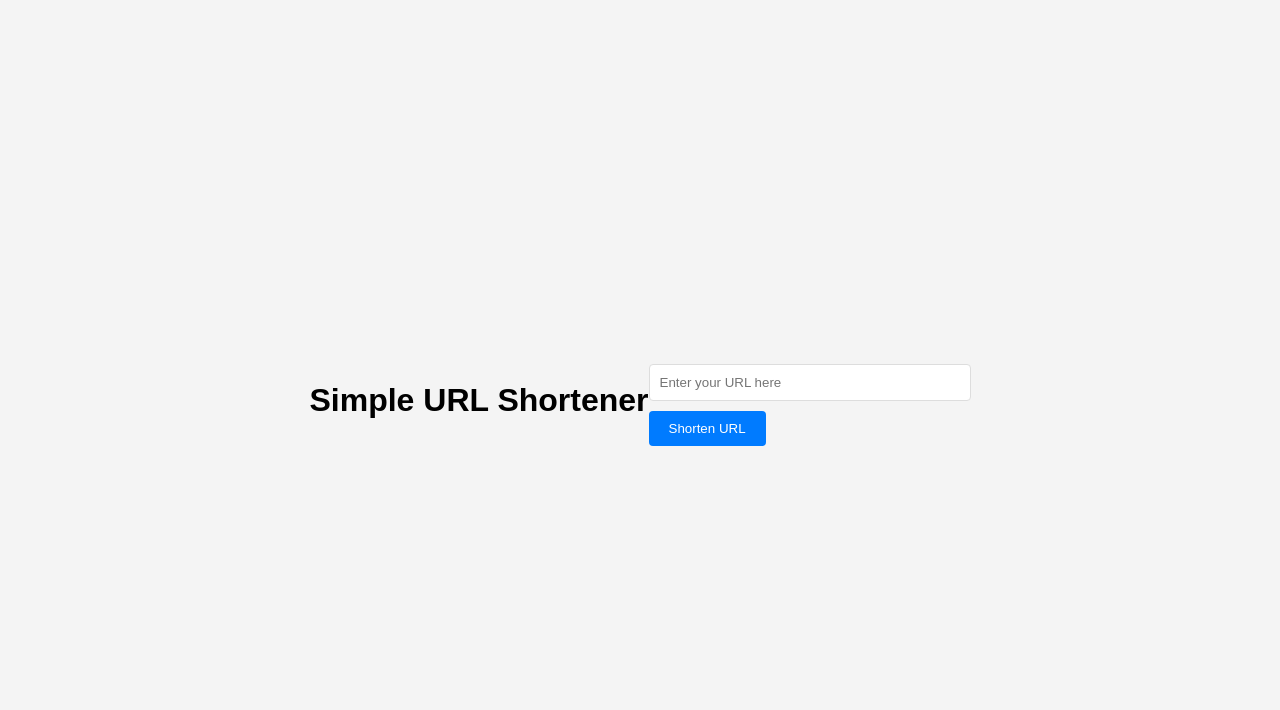
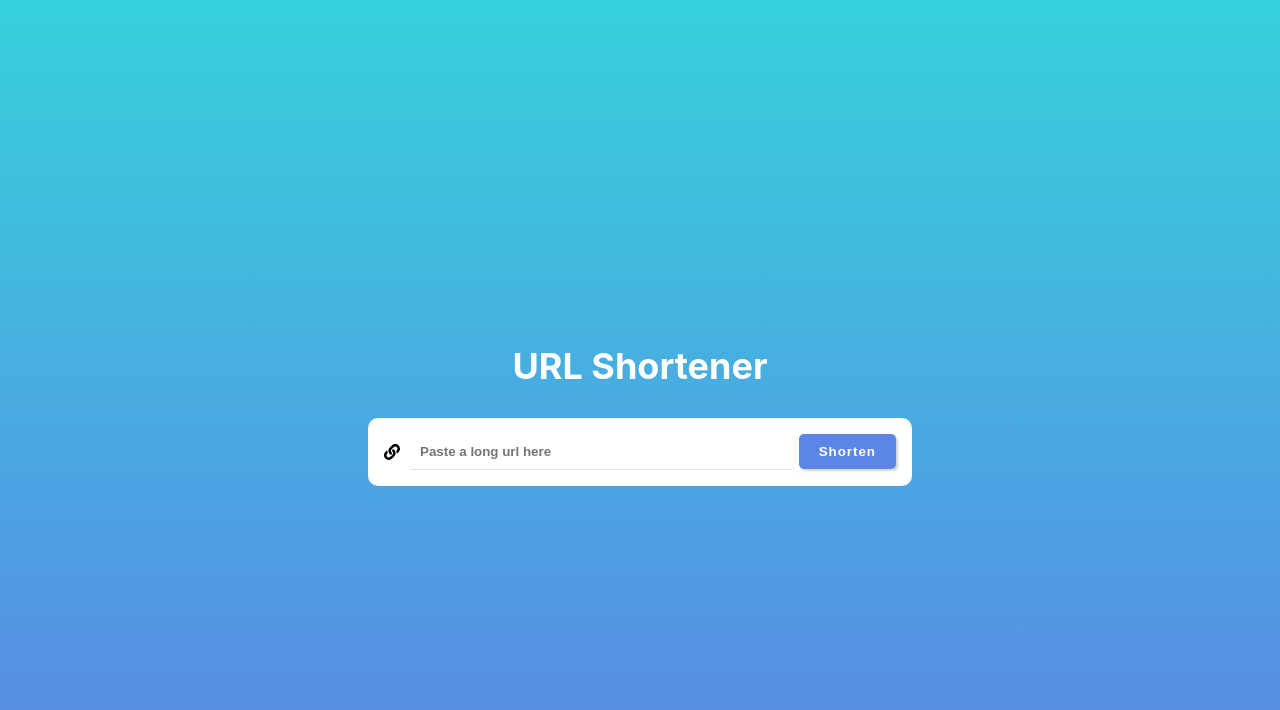
Before and after one commit to BenjaminKakai/LinkMinimizerReactFrontEnd, a React (Create React App) app: page / in a window 1280 px wide. Shown: the top 710 px of the page. Built offline with nearby package versions, Linux system fonts and the light colour scheme.

Commit message:
Made Some few Ui Fix to the App. Also worked on the form to capture the input.

```diff
--- a/package.json
+++ b/package.json
@@ -9,6 +9,8 @@
     "@testing-library/user-event": "^13.5.0",
     "react": "^18.2.0",
     "react-dom": "^18.2.0",
+    "react-hook-form": "^7.51.2",
+    "react-icons": "^5.0.1",
     "react-scripts": "5.0.1",
     "web-vitals": "^2.1.4"
   },
--- a/src/App.js
+++ b/src/App.js
@@ -1,12 +1,22 @@
 import React from 'react';
-import UrlShortener from './components/UrlShortener/UrlShortener';
 import Analytics from './components/Analytics/Analytics';
+import ShortenerBody from './components/UrlShortener/UrlShortener';
 
 function App() {
   return (
-    <div className="app">
-      <UrlShortener />
-      <Analytics />
+    <div style={{
+      display:'flex',
+      flexDirection:'column',
+      justifyContent:'center',
+      alignItems:'center',
+      height:'100vh',
+      background: 'linear-gradient(to bottom, #36D1DC, #5B86E5)'
+    }}>
+      <ShortenerBody/>
+      {/**
+       * <UrlShortener />
+       * <Analytics />
+      * */}
     </div>
   );
 }
--- a/src/components/UrlShortener/UrlShortener.js
+++ b/src/components/UrlShortener/UrlShortener.js
@@ -1,18 +1,90 @@
-import React from 'react';
+import React, { useState } from 'react';
 import './UrlShortener.css';
 import UrlShortenerButton from './UrlShortenerButton'; // Correct the import path
+import { FaLink } from "react-icons/fa";
+import { useForm } from "react-hook-form"
 
-function UrlShortener() {
+export default function ShortenerBody() {
+  const {
+    register,
+    handleSubmit,
+    formState: { errors },
+  } = useForm()
+  const onSubmit = (data) => console.log(data)
   return (
-    <div className="url-shortener">
+    <div style={{
+      display:'flex',
+      flexDirection: 'column',
+      alignItems:'center'
+    }}>
+      <h2
+        style={{
+          fontWeight:'bold',
+          color:'#fff',
+          fontSize:'36px',
+        }}
+      >URL Shortener</h2>
+      {/**Shortener Input goes here */}
+      <form onSubmit={handleSubmit(onSubmit)}>
+        <div style={{
+          backgroundColor:'#fff',
+          width:'40vw',
+          borderRadius:'10px',
+          padding:'16px'
+        }}>
+          <div
+            style={{
+              display:'flex',
+              flexDirection:'row',
+              width:'100%',
+              alignItems:'center',
+            }}
+          >
+            <FaLink />
+            <input
+              style={{
+                marginLeft:'10px',
+                border:'none',
+                fontWeight:'bold',
+                flex:1,
+                outline:'none',
+                padding:'10px',
+                borderBottom:'1px solid #e5e5e5',
+                marginRight:'5px',
+              }}
+              {...register("url_input", { required: true })}
+              id='url_input'
+              name='url_input'
+              placeholder='Paste a long url here'
+              type='url'
+            />
+            {errors.url_input && <span>{errors.url_input.message}</span>}
+            <button type='submit' style={{
+              backgroundColor:'#5B86E5',
+              border:'none',
+              outline:'none',
+              borderRadius:'5px',
+              padding:'10px',
+              paddingLeft:'20px',
+              paddingRight:'20px',
+              fontWeight:'bold',
+              letterSpacing:'1px',
+              color:'#FFFFFF',
+              boxShadow:'2px 2px 2px #d6d4d4',
+              cursor:'pointer'
+            }}>Shorten</button>
+          </div>
+        </div>
+      </form>
+    </div>
+  );
+};
+
+{/* <div className="url-shortener">
       <h1>Simple URL Shortener</h1>
       <div>
         <input type="text" id="urlInput" placeholder="Enter your URL here" />
         <UrlShortenerButton />
       </div>
       <p id="result"></p>
-    </div>
-  );
-}
-
-export default UrlShortener;
+    </div> */}
```
Also changed, not shown: src/App.css (+6 -1 lines), 1 other file (tests, documents, lock files or other folders).
